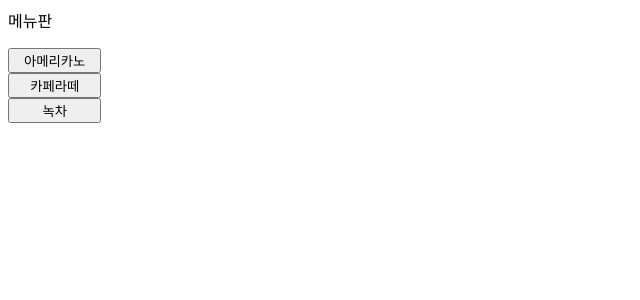
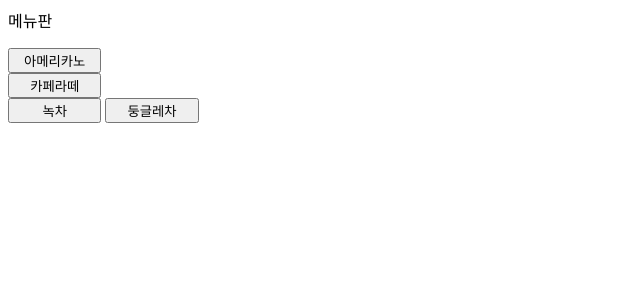
Before and after one commit to nttkor/david, a Flask app: template templates/menu.html in a window 1280 px wide. Shown: the top 300 px of the page, without its empty margins (0-640 px from the left). Run offline with Flask 3, Linux system fonts and the light colour scheme; the template is opened without the code that fills it, so the values that code supplies are empty.

Commit message:
Update menu.html 둥글레차 메뉴버튼 추가
<button name="menu2" style="width:70pt;">둥글레차</button>

```diff
--- a/templates/menu.html
+++ b/templates/menu.html
@@ -8,5 +8,6 @@
 <button name="menu1" style="width:70pt;">아메리카노</button><br>
 <button name="menu2" style="width:70pt;">카페라떼</button><br>
 <button name="menu2" style="width:70pt;">녹차</button>
+<button name="menu2" style="width:70pt;">둥글레차</button>
 </body>
 </html>
```
